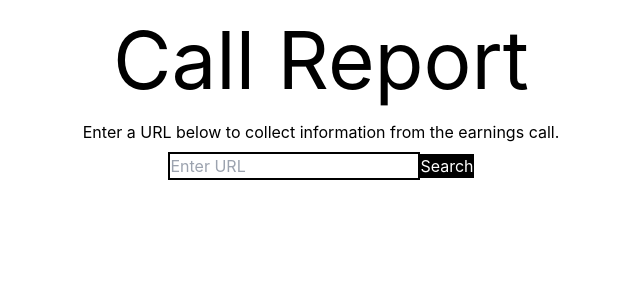
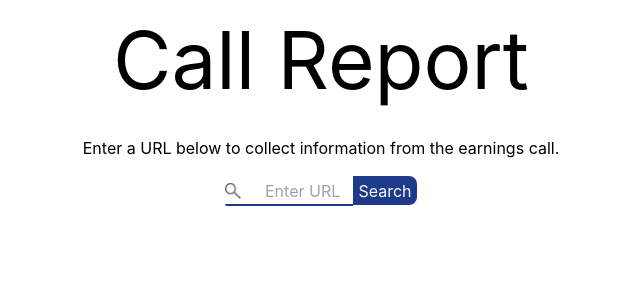
Before and after one commit to TheBraveChicken4/EarningsReaderHackCLT, a React (Create React App) app in the folder frontend/: page / in a window 1280 px wide. Shown: the top 300 px of the page, without its empty margins (319-959 px from the left). Built offline with nearby package versions, Linux system fonts and the light colour scheme.

Commit message:
Updated CSS properties for Homepage and added URL validation

```diff
--- a/frontend/src/Components/Homepage.jsx
+++ b/frontend/src/Components/Homepage.jsx
@@ -1,21 +1,36 @@
-import {React, useState} from 'react'
+import { React, useState } from 'react';
 
 const Homepage = () => {
     const [url, setUrl] = useState(``);
 
+    const isValidUrl = (string) => {
+        const pattern = new RegExp('^(https?:\\/\\/)?'+
+            '((([a-z0-9]\\w*)\\.)+[a-z]{2,}|' +
+            'localhost|' +
+            '\\d{1,3}\\.\\d{1,3}\\.\\d{1,3}\\.\\d{1,3}|' +
+            '\\[?[a-fA-F0-9]*:[a-fA-F0-9:%.]*\\]?)' +
+            '(\\:\\d+)?(\\/[-a-z0-9+&@#\\/%?=~_|!:,.;]*[a-z0-9+&@#\\/%=~_|])?$', 'i');
+        return !!pattern.test(string);
+    };
+
     const handleSubmit = async (e) => {
         e.preventDefault();
 
-        const urlData = {url}
-        console.log('Sending URl: ', urlData);
+        if (!isValidUrl(url)) {
+            console.error('Invalid URL:', url);
+            return; // Exit if the URL is invalid
+        }
 
-        try{
+        const urlData = { url };
+        console.log('Sending URL: ', urlData);
+
+        try {
             const response = await fetch('http://localhost:3000/write-url', {
                 method: 'POST',
                 headers: {
                     'Content-Type': 'application/json',
                 },
-                body: JSON.stringify({url}),
+                body: JSON.stringify({ url }),
             });
 
             if (response.ok) {
@@ -23,28 +38,30 @@ const Homepage = () => {
             } else {
                 console.error('Error writing URL to file');
             }
-        } catch(error){
+        } catch (error) {
             console.error('Fetch error:', error);
         }
-    }
+    };
+
     return (
-    <div className='homepage' class="text-center">
-        <h1 class="text-[10vh]">Call Report</h1>
-        <p>Enter a URL below to collect information from the earnings call.</p>
-        <form onSubmit={handleSubmit} class="mt-[1vh]">
+        <div className="homepage text-center">
+            <h1 className="text-[10vh]">Call Report</h1>
+            <p className="m-[2vh] m-b-[2vh]">Enter a URL below to collect information from the earnings call.</p>
+            <form onSubmit={handleSubmit} className="items-center">
                 <input
                     type="url"
                     name="url"
                     id="url"
                     placeholder="Enter URL"
-                class="border-2 border-black-100/10 "
+                    className="h-[3.5vh] w-[10%] p-[10px] border-b-2 border-blue-900 bg-[url(Assets/search_icon.png)] [background-size:2vh] bg-[left] bg-no-repeat pl-[40px] rounded-l-sm
+                                focus:outline-none transition-colors duration-200"
                     value={url}
                     onChange={(e) => setUrl(e.target.value)}
                 />
-            <button type="submit" class="bg-[black] text-[white]">Search</button>
+                <button type="submit" className="flex-grow min-h-[calc(3.9vh-2px)] min-w-[5%] bg-blue-900 text-white rounded-r-lg">Search</button>
             </form>
         </div>
-  )
-}
+    );
+};
 
-export default Homepage
+export default Homepage;
--- a/frontend/tailwind.config.js
+++ b/frontend/tailwind.config.js
@@ -4,14 +4,12 @@ module.exports = {
     './src/**/*.{js,ts,jsx,tsx,mdx}',
   ],
   theme: {
-    colors: {
+    extend: {
     },
     fontFamily: {
 
     },
-    extend: {
 
-    },
   },
   plugins: [],
 }
```
Also changed, not shown: frontend/src/Assets/search_icon.png (added). Lines whose indentation alone changed are shown as unchanged.
